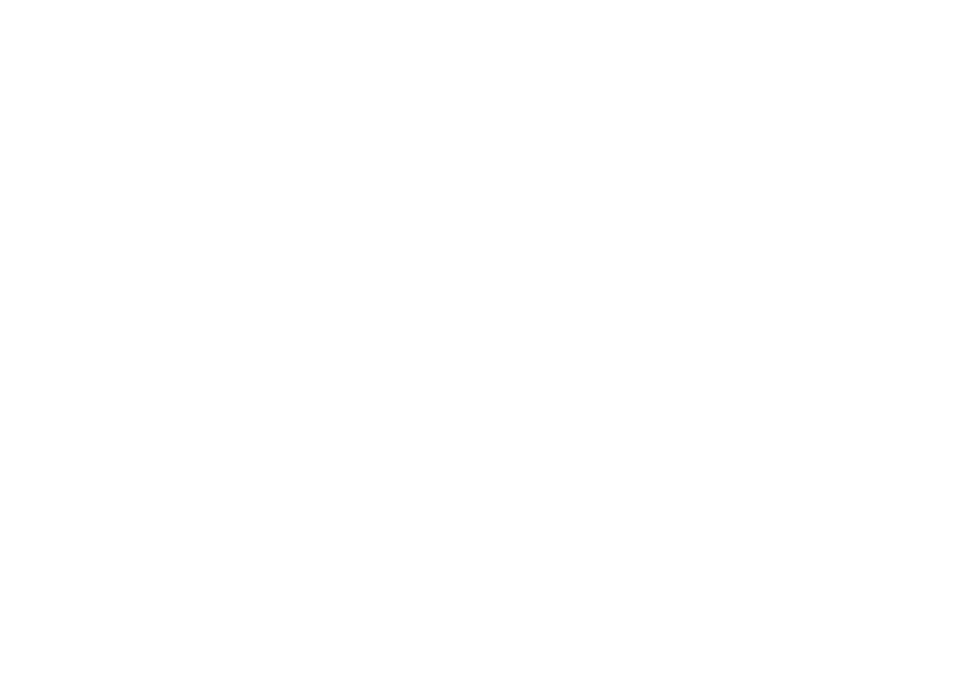
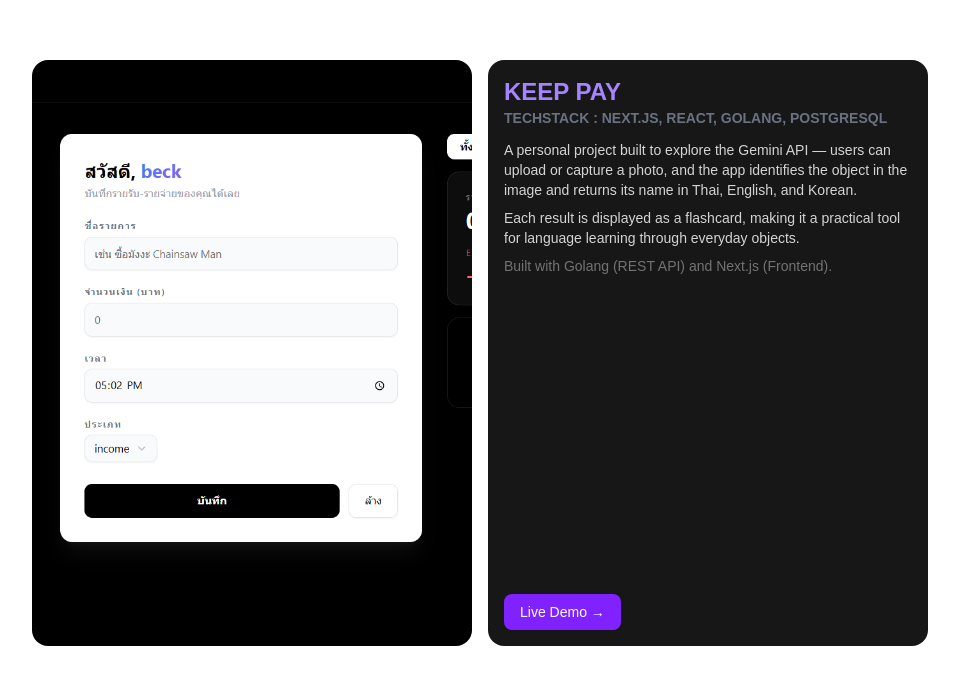
Before and after one commit to minyjae/portfolio, a Next.js app: page / in a window 1280 px wide. Shown: the part 4047-4731 px from the top of the page, without its empty margins (160-1119 px from the left). Before the commit the page ends 4000 px from the top, so only its background shows below. Built offline with nearby package versions, Linux system fonts and the light colour scheme.

Commit message:
Refactor code structure for improved readability and maintainability

```diff
--- a/app/(main)/page.tsx
+++ b/app/(main)/page.tsx
@@ -84,8 +84,8 @@ const page = () => {
               <p className="tw:text-sm tw:text-neutral-500 tw:leading-relaxed">
                 Focused on software engineering, data engineering, and cloud
                 systems. Completed a senior project building a dashboard web
-                application for managing operations within the Lifelong Education
-                organization at Chiang Mai University.
+                application for managing operations within the Lifelong
+                Education organization at Chiang Mai University.
               </p>
             </div>
 
@@ -126,9 +126,9 @@ const page = () => {
                 Fullstack Developer Intern
               </p>
               <p className="tw:text-sm tw:text-neutral-400">
-                Migrated a legacy website from AdonisJS to NestJS and implemented
-                a new frontend theme based on the company&apos;s UX/UI design
-                specifications.
+                Migrated a legacy website from AdonisJS to NestJS and
+                implemented a new frontend theme based on the company&apos;s
+                UX/UI design specifications.
               </p>
             </div>
 
@@ -179,31 +179,34 @@ const page = () => {
             </div>
 
             <div className="tw:bg-neutral-900 tw:p-4 tw:rounded-2xl tw:flex tw:flex-col tw:gap-3">
-              <span className="tw:font-semibold tw:uppercase tw:text-violet-400 tw:text-2xl">Lifelong Staff Assistant Website
+              <span className="tw:font-semibold tw:uppercase tw:text-violet-400 tw:text-2xl">
+                Lifelong Staff Assistant Website
                 <p className="tw:text-gray-500 tw:text-sm">
-                  Techstack : Next.js, Go, AWS, REST API
+                  Techstack : Next.js, Go, AWS, REST API, Postgresql
                 </p>
               </span>
               <div className="tw:flex tw:flex-col tw:gap-2 tw:text-sm tw:text-neutral-300">
                 <p>
-                  A senior capstone project developed in collaboration with CMU Lifelong Education to replace a manual, Excel-based workflow for managing course opening requests — a process that made it difficult for faculty to track progress and for administrators to maintain records.
+                  A senior capstone project developed in collaboration with CMU
+                  Lifelong Education to replace a manual, Excel-based workflow
+                  for managing course opening requests — a process that made it
+                  difficult for faculty to track progress and for administrators
+                  to maintain records.
                 </p>
                 <p>
-                  The system allows admins to submit and manage course data through a dedicated dashboard, control user permissions by role, and provides real-time status visibility — eliminating the back-and-forth communication that previously slowed operations.
+                  The system allows admins to submit and manage course data
+                  through a dedicated dashboard, control user permissions by
+                  role, and provides real-time status visibility — eliminating
+                  the back-and-forth communication that previously slowed
+                  operations.
                 </p>
                 <p className="tw:text-neutral-500">
                   Built with Go (REST API), Next.js, and PostgreSQL.
                 </p>
 
-                <h3>
-                  For Testing
-                </h3>
-                <p>
-                  Email : test@gmail.com
-                </p>
-                <p>
-                  Password : 1234test
-                </p>
+                <h3>For Testing</h3>
+                <p>Email : test@gmail.com</p>
+                <p>Password : 1234test</p>
               </div>
               <div className="tw:mt-auto tw:flex tw:gap-2">
                 <a
@@ -242,17 +245,22 @@ const page = () => {
             </div>
 
             <div className="tw:bg-neutral-900 tw:p-4 tw:rounded-2xl tw:flex tw:flex-col tw:gap-3">
-              <span className="tw:font-semibold tw:uppercase tw:text-violet-400 tw:text-2xl">Korea-Lens
+              <span className="tw:font-semibold tw:uppercase tw:text-violet-400 tw:text-2xl">
+                Korea-Lens
                 <p className="tw:text-gray-500 tw:text-sm">
                   Techstack : Vite, Node.js, AWS, Gemini API key
                 </p>
               </span>
               <div className="tw:flex tw:flex-col tw:gap-2 tw:text-sm tw:text-neutral-300">
                 <p>
-                  A personal project built to explore the Gemini API — users can upload or capture a photo, and the app identifies the object in the image and returns its name in Thai, English, and Korean.
+                  A personal project built to explore the Gemini API — users can
+                  upload or capture a photo, and the app identifies the object
+                  in the image and returns its name in Thai, English, and
+                  Korean.
                 </p>
                 <p>
-                  Each result is displayed as a flashcard, making it a practical tool for language learning through everyday objects.
+                  Each result is displayed as a flashcard, making it a practical
+                  tool for language learning through everyday objects.
                 </p>
                 <p className="tw:text-neutral-500">
                   Built with Node.js (REST API) and Vite (Frontend).
@@ -272,6 +280,56 @@ const page = () => {
           </div>
         </div>
       </RevealOnScroll>
+
+      <RevealOnScroll>
+        <div className="tw:flex tw:flex-col tw:justify-center tw:items-center tw:min-h-screen tw:px-6 tw:mb-4 tw:md:mb-0">
+          <div className="tw:grid tw:grid-cols-1 tw:md:grid-cols-2 tw:w-full tw:max-w-4xl tw:gap-4">
+            <div className="tw:relative tw:aspect-3/4 tw:rounded-2xl tw:overflow-hidden">
+              <Image
+                src="/Screenshot 2026-06-06 170300.png"
+                alt="my-self"
+                fill
+                sizes="(max-width: 768px) 100vw, 448px"
+                className="tw:object-cover"
+              />
+            </div>
+
+            <div className="tw:bg-neutral-900 tw:p-4 tw:rounded-2xl tw:flex tw:flex-col tw:gap-3">
+              <span className="tw:font-semibold tw:uppercase tw:text-violet-400 tw:text-2xl">
+                Keep Pay
+                <p className="tw:text-gray-500 tw:text-sm">
+                  Techstack : Next.js, React, Golang, Postgresql
+                </p>
+              </span>
+              <div className="tw:flex tw:flex-col tw:gap-2 tw:text-sm tw:text-neutral-300">
+                <p>
+                  A personal project built to explore the Gemini API — users can
+                  upload or capture a photo, and the app identifies the object
+                  in the image and returns its name in Thai, English, and
+                  Korean.
+                </p>
+                <p>
+                  Each result is displayed as a flashcard, making it a practical
+                  tool for language learning through everyday objects.
+                </p>
+                <p className="tw:text-neutral-500">
+                  Built with Golang (REST API) and Next.js (Frontend).
+                </p>
+              </div>
+              <div className="tw:mt-auto tw:flex tw:gap-2">
+                <a
+                  href="https://keep-pay-frontend.vercel.app/"
+                  target="_blank"
+                  rel="noopener noreferrer"
+                  className="tw:rounded-lg tw:bg-violet-600 tw:px-4 tw:py-2 tw:text-sm tw:font-medium tw:text-white tw:transition-colors hover:tw:bg-violet-500"
+                >
+                  Live Demo →
+                </a>
+              </div>
+            </div>
+          </div>
+        </div>
+      </RevealOnScroll>
     </>
   );
 };
```
Also changed, not shown: public/Screenshot 2026-06-06 170300.png (added).
